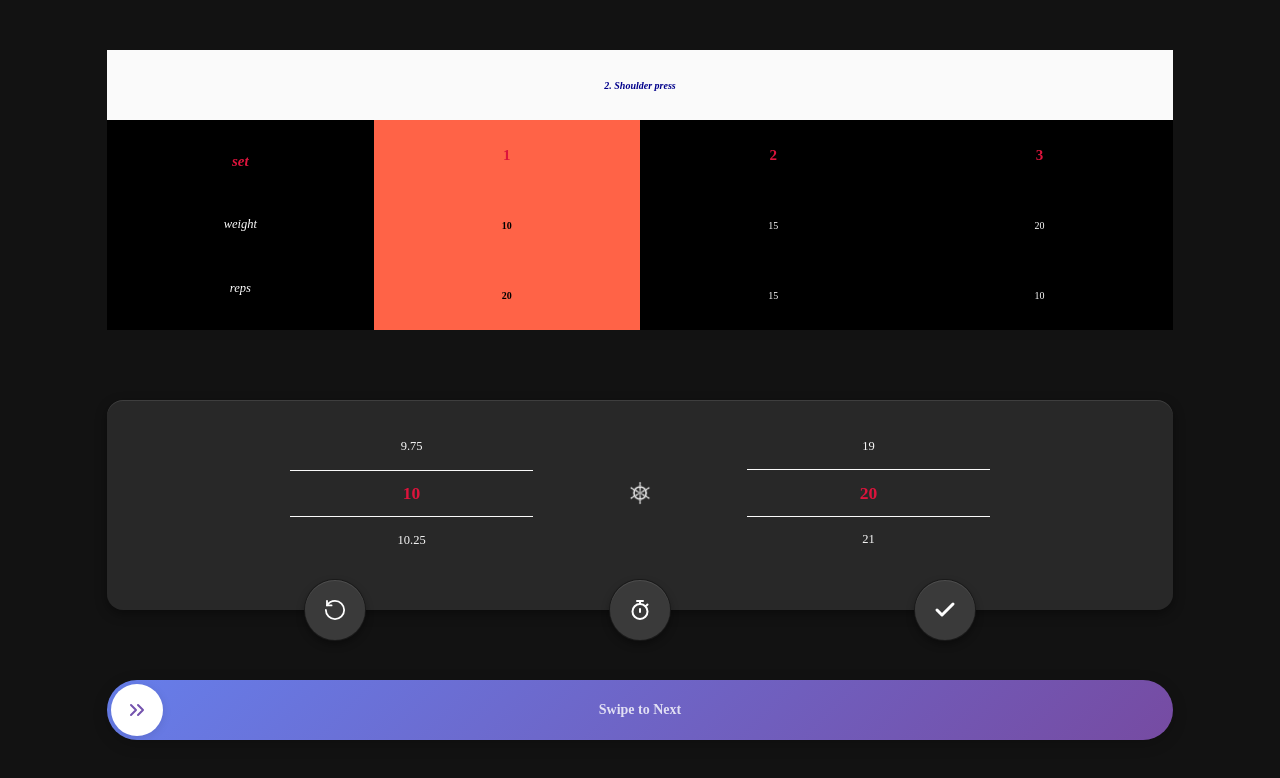
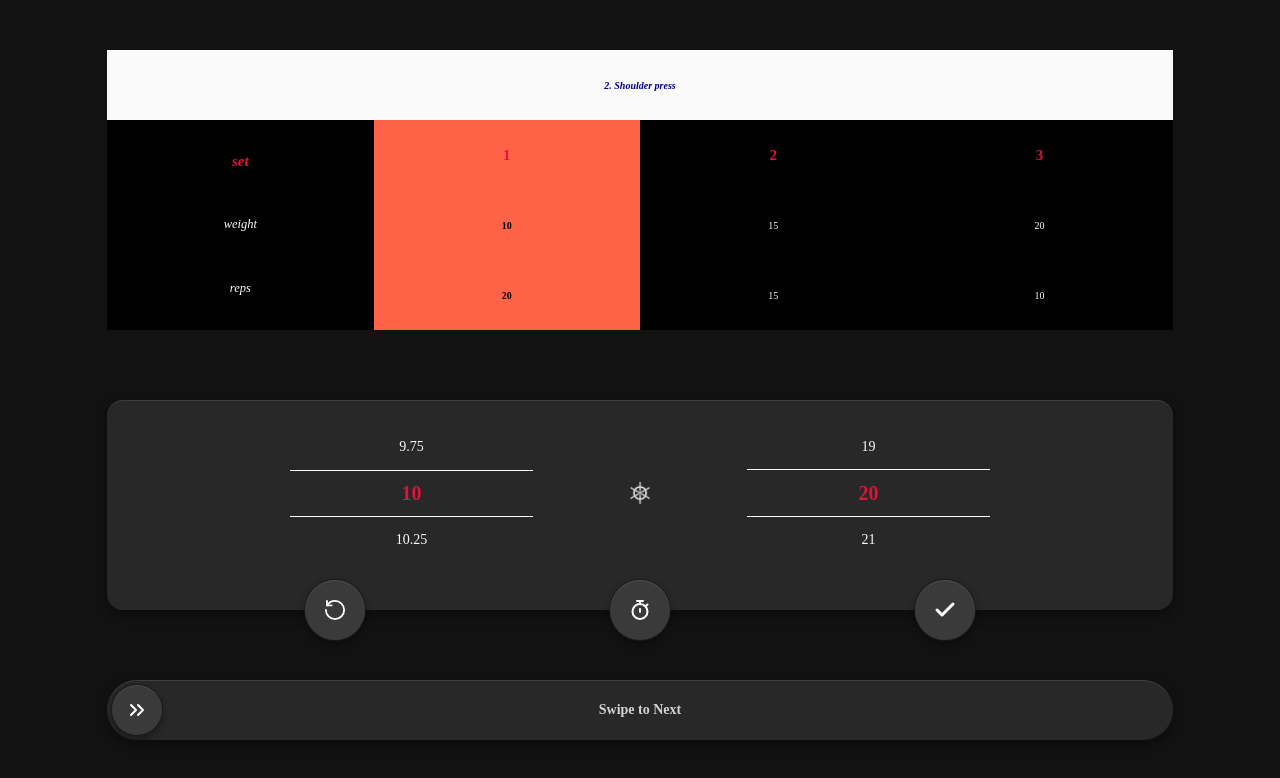
Before and after one commit to swfDaya/poc-gg-track-screen, a React (Vite) app: page / in a window 1280 px wide. Shown: the top 778 px of the page. Built offline with nearby package versions, Linux system fonts and the light colour scheme.

Commit message:
swipe snap ui change

```diff
--- a/src/App.css
+++ b/src/App.css
@@ -134,15 +134,13 @@
   grid-template-columns: repeat(7, 1fr); /* 8 equal columns */
   grid-template-rows: repeat(9, 1fr); /* 8 equal rows */
   background-color: #282828; /* Dark background color */
-  /* box-shadow: 0 4px 12px rgba(0, 0, 0, 0.4); */
-  /* box-shadow: 0 6px 20px rgba(0, 0, 0, 0.3); */
-  /* box-shadow: 0 2px 4px rgba(0, 0, 0, 0.2), 0 8px 16px rgba(0, 0, 0, 0.15); */
-  /* box-shadow: 0 8px 25px rgba(0, 0, 0, 0.5); */
   box-shadow: 0 4px 12px rgba(0, 0, 0, 0.4),
     inset 0 1px 0 rgba(255, 255, 255, 0.1);
   border-radius: 16px; /* Rounded corners */
   position: relative; /* Important for absolute positioning of children */
   overflow: visible; /* Allow button to protrude outside */
+
+  isolation: isolate; /* Creates new stacking context */
 }
 
 .body-root-control-weights-scroll-container {
--- a/src/App.jsx
+++ b/src/App.jsx
@@ -16,13 +16,6 @@ const exerciseData = [
   { set: 4, weight: 25, reps: Math.floor(Math.random() * (20 - 10 + 1)) + 10 },
   { set: 5, weight: 30, reps: Math.floor(Math.random() * (20 - 10 + 1)) + 10 },
 ];
-
-// const handleUploadCloudClick = () => {
-//   // Haptic feedback
-//   if (navigator.vibrate) {
-//     navigator.vibrate(50);
-//   }
-// };
 
 function App() {
   const [selectedSet, setSelectedSet] = useState(0);
@@ -47,6 +40,29 @@ function App() {
     setSelectedWeight(exerciseData[index].weight); // Update selected weight based on set
     setSelectedReps(exerciseData[index].reps); // Update selected reps based on set
     setRefreshKey((prev) => prev + 1); // Always increment to force remount
+  };
+
+  // Haptic feedback handlers
+  const handleResetClick = () => {
+    // Haptic feedback
+    if (navigator.vibrate) {
+      navigator.vibrate(50);
+    }
+    setRefreshKey((prev) => prev + 1); // Always increment to force remount
+  };
+
+  const handleClockClick = () => {
+    // Haptic feedback
+    if (navigator.vibrate) {
+      navigator.vibrate(50);
+    }
+  };
+
+  const handleCheckClick = () => {
+    // Haptic feedback
+    if (navigator.vibrate) {
+      navigator.vibrate(50);
+    }
   };
 
   return (
@@ -98,7 +114,7 @@ function App() {
             <img
               src={helm || "/placeholder.svg"}
               alt="helm6 Icon"
-              style={{ transform: `rotate(${rotation * 1.5}deg)` }} // Apply rotation
+              style={{ transform: `rotate(${rotation * 1.25}deg)` }} // Apply rotation
             />
           </div>
           <div className="body-root-control-sets-scroll-container">
@@ -113,18 +129,26 @@ function App() {
             />
           </div>
           <div className="body-root-control-new-save-button-container">
-            <button className="save-button">
-              <img className="save-icon" src={reset} />
+            <button
+              className="save-button"
+              onClick={handleResetClick}
+              aria-label="Reset"
+            >
+              <img className="save-icon" src={reset} alt="Reset" />
             </button>
           </div>
           <div className="body-root-control-new-tick-button-container">
-            <button className="save-button">
-              <img className="save-icon" src={clock} />
+            <button
+              className="save-button"
+              onClick={handleClockClick}
+              aria-label="Clock"
+            >
+              <img className="save-icon" src={clock} alt="Clock" />
             </button>
           </div>
           <div className="body-root-control-new-clock-button-container">
-            <button className="save-button">
-              <img className="save-icon" src={check} />
+            <button className="save-button" onClick={handleCheckClick}>
+              <img className="save-icon" src={check} alt="Check" />
             </button>
           </div>
         </div>
--- a/src/ScrollContainer.jsx
+++ b/src/ScrollContainer.jsx
@@ -162,7 +162,7 @@ const ScrollContainer = React.forwardRef(
                 height: itemHeight,
                 color: index === middleIndex ? "crimson" : "#fafafa",
                 fontWeight: index === middleIndex ? "bold" : "normal",
-                fontSize: index === middleIndex ? "1.75rem" : "1.25rem",
+                fontSize: index === middleIndex ? "2rem" : "1.4rem",
                 borderBottom:
                   index === middleIndex + 1 || index === middleIndex - 2
                     ? "0.75px solid #282828"
--- a/src/SwipeMe.css
+++ b/src/SwipeMe.css
@@ -2,10 +2,13 @@
   position: relative;
   width: 100%;
   height: 60px;
-  background: linear-gradient(135deg, #667eea 0%, #764ba2 100%);
+  /* background: linear-gradient(135deg, #667eea 0%, #764ba2 100%); */
+  background-color: #282828;
+  box-shadow: 0 4px 12px rgba(0, 0, 0, 0.4),
+    inset 0 1px 0 rgba(255, 255, 255, 0.1);
   border-radius: 30px;
   overflow: hidden;
-  box-shadow: 0 4px 15px rgba(0, 0, 0, 0.2);
+  /* box-shadow: 0 4px 15px rgba(0, 0, 0, 0.2); */
   grid-row: 10 / 11; /* Occupies only 1 row instead of 2 */
   grid-column: 1 / 11; /* Occupies all columns of that row */
   box-sizing: border-box;
@@ -30,24 +33,43 @@
 
 .swipe-slider {
   position: absolute;
-  top: 4px;
-  left: 4px;
-  width: 52px;
-  height: 52px;
-  background: white;
+  top: 5px;
+  left: 5px;
+  width: 50px;
+  height: 50px;
+  /* background: white; */
+  background: #3a3a3a;
   border-radius: 26px;
   display: flex;
   align-items: center;
   justify-content: center;
   font-weight: bold;
   font-size: 18px;
-  color: #667eea;
+  /* color: #667eea; */
   cursor: grab;
   user-select: none;
-  box-shadow: 0 2px 10px rgba(0, 0, 0, 0.1);
+  /* box-shadow: 0 2px 10px rgba(0, 0, 0, 0.1); */
+  /* Outer shadow for depth */
+  box-shadow: 0 0 0 1px #1a1a1a, 0 4px 8px rgba(0, 0, 0, 0.4),
+    inset 0 1px 0 rgba(255, 255, 255, 0.1);
+  /* Inner shadow for depth */
+  /* Transition for smooth hover and active effects */
   transition: box-shadow 0.2s ease;
   box-sizing: border-box;
   z-index: 2;
+}
+
+.swipe-slider:hover {
+  background: #404040;
+  box-shadow: 0 0 0 1px #1a1a1a, 0 6px 12px rgba(0, 0, 0, 0.5),
+    inset 0 1px 0 rgba(255, 255, 255, 0.15);
+}
+
+.swipe-slider:active {
+  background: #2a2a2a;
+  box-shadow: 0 0 0 1px #1a1a1a, 0 1px 2px rgba(0, 0, 0, 0.4),
+    inset 0 2px 4px rgba(0, 0, 0, 0.3);
+  transform: translateY(1px);
 }
 
 .swipe-slider:active {
--- a/src/SwipeMe.jsx
+++ b/src/SwipeMe.jsx
@@ -1,9 +1,11 @@
 "use client";
 
 import { useRef, useEffect, useState } from "react";
+// eslint-disable-next-line no-unused-vars
 import { useSpring, animated } from "react-spring";
 import { useDrag } from "@use-gesture/react";
-import chevronRight from "./assets/chevrons-right.svg";
+// import chevronRight from "./assets/chevrons-right.svg";
+import chevronRightWhite from "./assets/chevrons-right-white.svg";
 import "./SwipeMe.css";
 
 import PropTypes from "prop-types";
@@ -120,7 +122,7 @@ const SwipeMe = ({ swipeKey, setSwipeKey }) => {
         }}
       >
         <img
-          src={chevronRight}
+          src={chevronRightWhite}
           alt="Swipe right"
           className="swipe-icon"
           style={{ transform: x.to((x) => `translateX(${x}px)`) }}
```
Also changed, not shown: src/assets/chevrons-right-white.svg (added), src/assets/sampleScreenshot.png (added).
